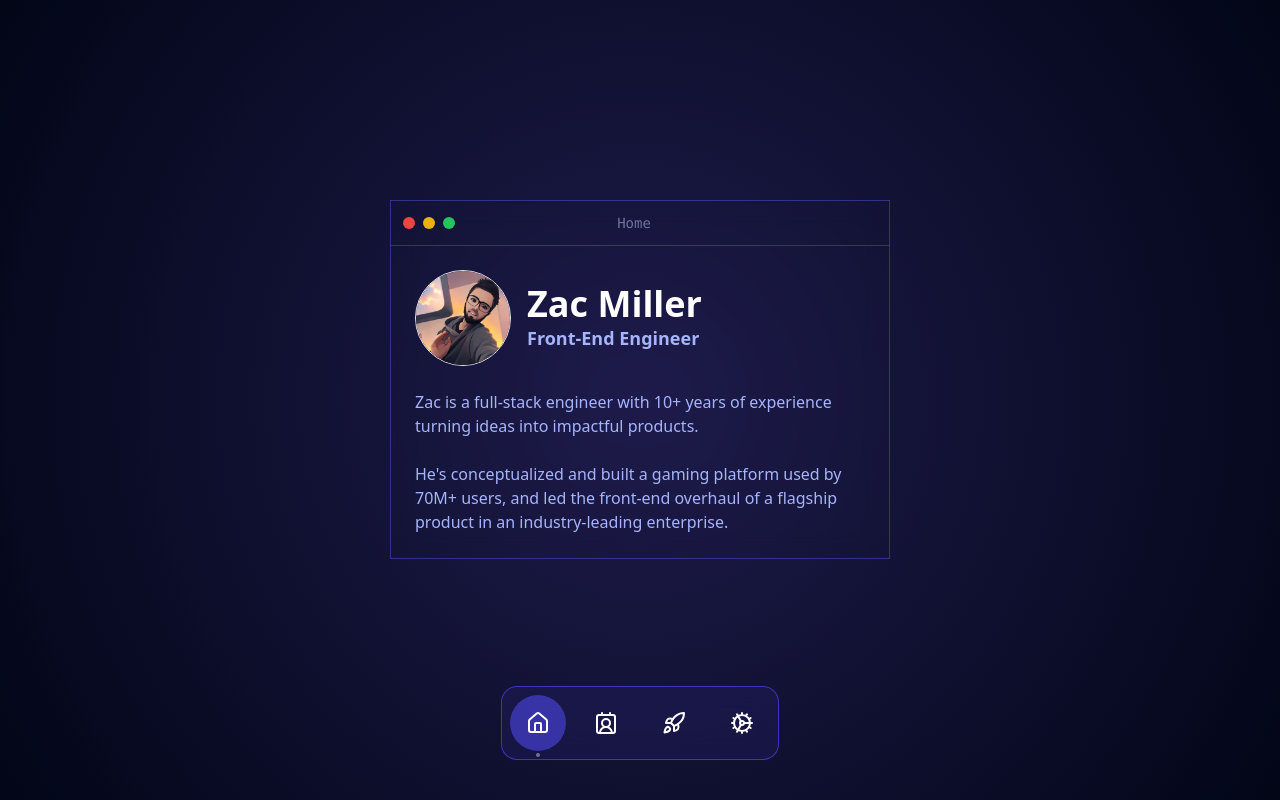
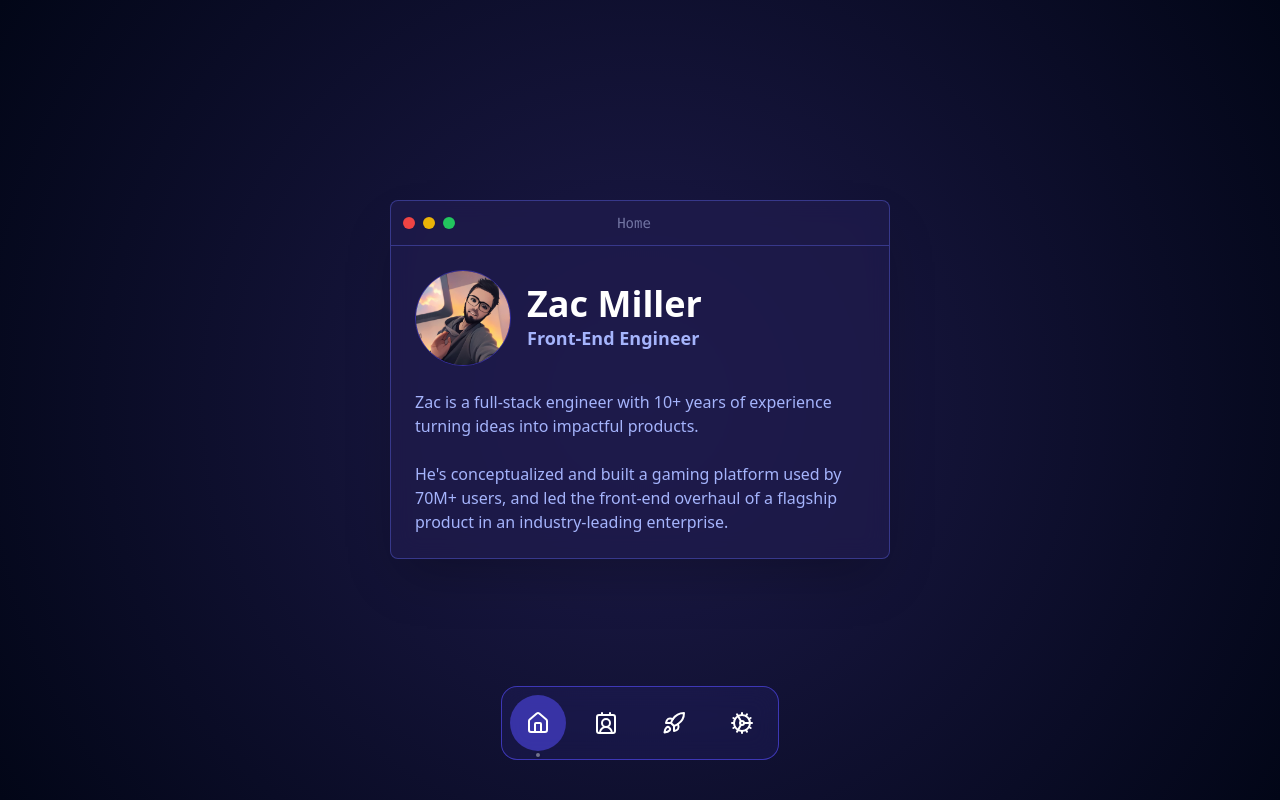
Before and after one commit to zacmiller26/portfolio-by-zac, a Next.js app: page / in a window 1280 px wide. Built offline with nearby package versions, Linux system fonts and the light colour scheme.

Commit message:
fix(tailwind): include /ui/ directory

```diff
--- a/tailwind.config.ts
+++ b/tailwind.config.ts
@@ -4,6 +4,7 @@ export default {
   content: [
     './pages/**/*.{js,ts,jsx,tsx,mdx}',
     './components/**/*.{js,ts,jsx,tsx,mdx}',
+    './ui/**/*.{js,ts,jsx,tsx,mdx}',
     './stories/**/*.{js,ts,jsx,tsx}',
     './.storybook/**/*.{js,ts,jsx,tsx}',
     './app/**/*.{js,ts,jsx,tsx,mdx}'
```
